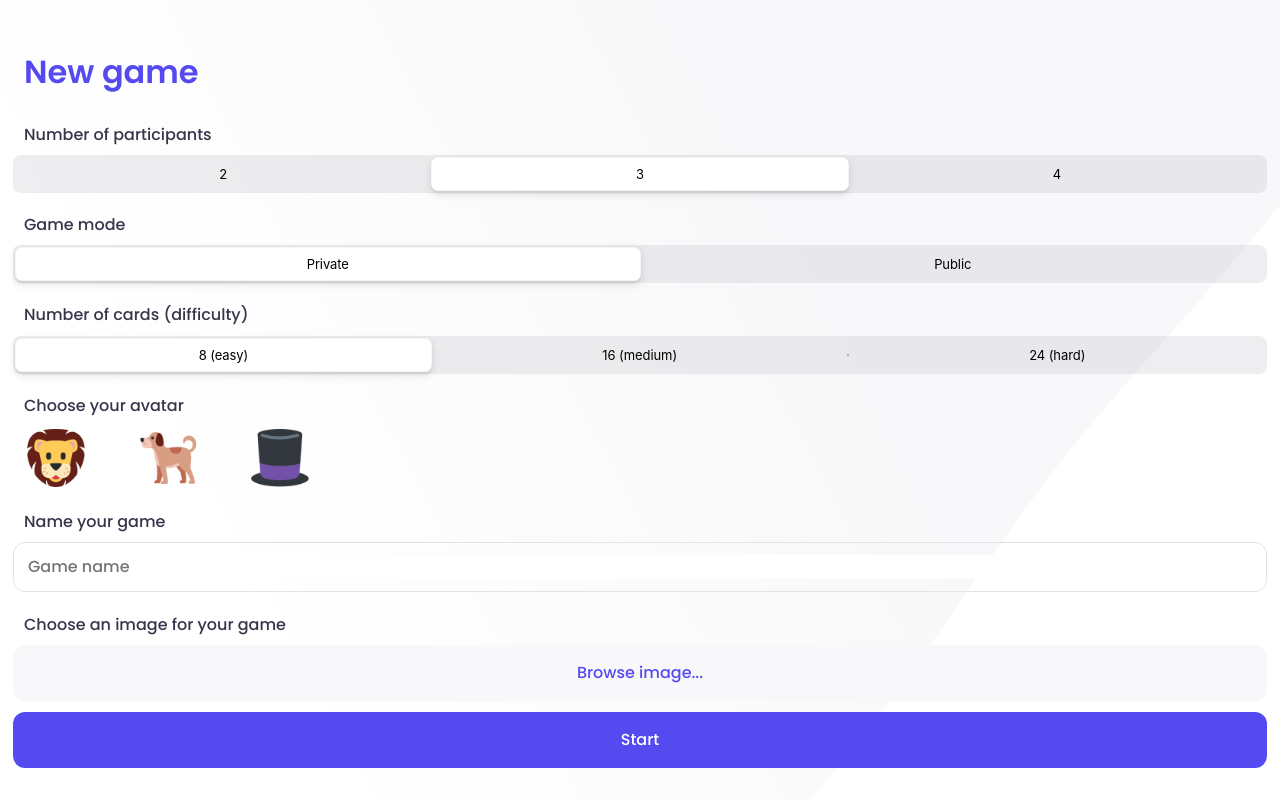
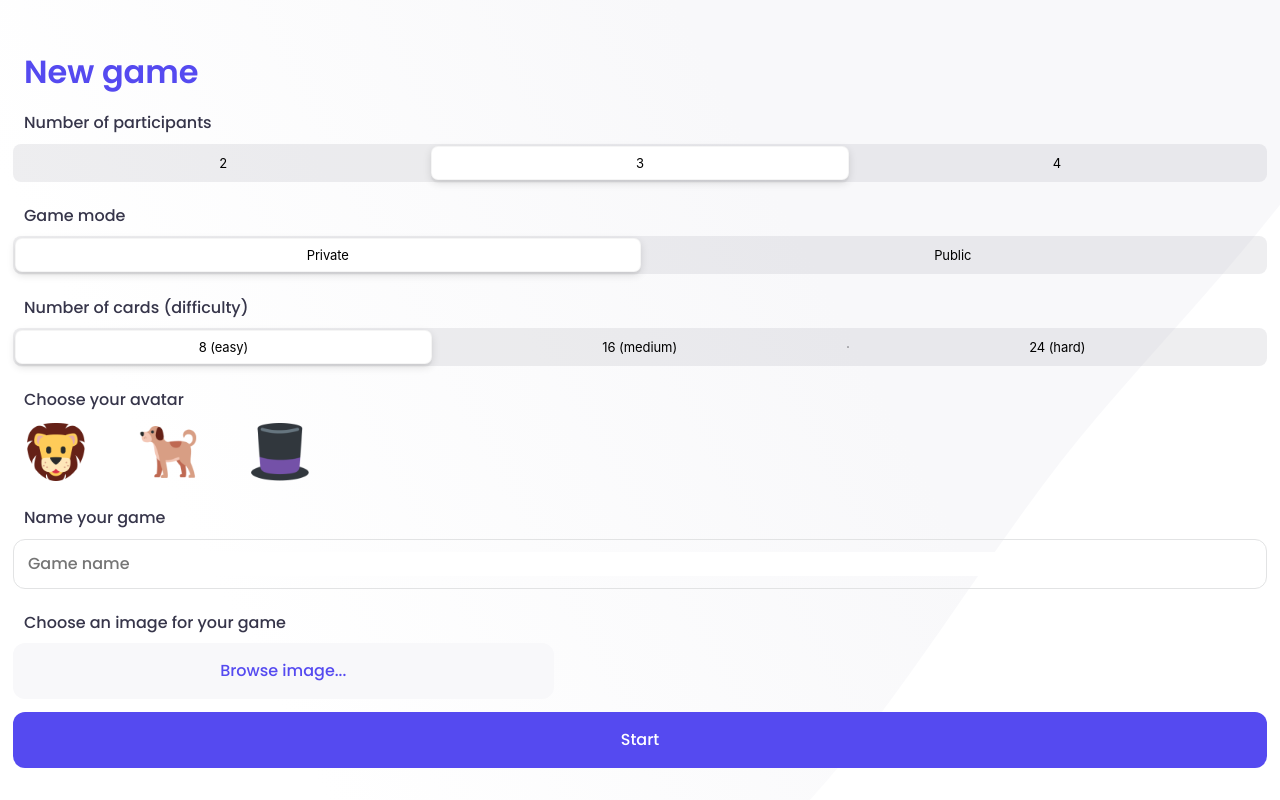
Before and after one commit to Ghianda22/memory, a React (Create React App) app in the folder frontend/: page /newgame in a window 1280 px wide. Built offline with nearby package versions, Linux system fonts and the light colour scheme; a web font is replaced by a local one.

Commit message:
Fixed the style of the browse image button

```diff
--- a/frontend/src/components/SelectionBar.tsx
+++ b/frontend/src/components/SelectionBar.tsx
@@ -57,8 +57,7 @@ const SelectionImageContainer = styled(SelectionBarContainer)`
 	justify-content: left;
 	padding: 0px 11px;
 	background: none;
-	overflow-x: scroll;
-	`;
+`;
 //TODO: set a responsive width
 const ImageContainer = styled(OptionContainer)<{ selected: boolean }>`
 	width: 64px;
--- a/frontend/src/components/generics/Button/StyledButton.tsx
+++ b/frontend/src/components/generics/Button/StyledButton.tsx
@@ -3,8 +3,7 @@ import styled, { css } from "styled-components";
 const StyledButton = styled.button<{ buttonStyle: string }>`
 	font-weight: 500;
 	font-size: 16px;
-	width: 100%;
-	padding: 16px;
+	padding: 16px 14px;
 	border-radius: 12px;
 	border: none;
 	text-align: center;
--- a/frontend/src/components/templates/NewGameTemplate.tsx
+++ b/frontend/src/components/templates/NewGameTemplate.tsx
@@ -17,6 +17,23 @@ const FullPage = styled.div`
 	justify-content: space-between;
 `;
 
+const BrowseImageContainer = styled.div`
+	display: flex;
+	flex-direction: row;
+	align-items: flex-start;
+	justify-content: space-between;
+`;
+const GameImageContainer = styled.div`
+	text-align: end;
+	width: 135%;
+	padding: 5px;
+`;
+
+//TODO: use the image component in the active game page
+// const SelectedGameImage = styled.img`
+// 	width: 75%;
+// `;
+
 export default function NewGameTemplate() {
 	const context = useContext(NewGameContext);
 	const navigate = useNavigate();
@@ -31,11 +48,17 @@ export default function NewGameTemplate() {
 	// })
 
 	const [gameName, setGameName] = useState<string>();
-	const [numberOfPlayers, setNumberOfPlayers] = useState<string>(context.selectionBar[0].options[1]);
-	const [mode, setMode] = useState<string>(context.selectionBar[1].options[0]);
-	const [difficulty, setDifficulty] = useState<string>(context.selectionBar[2].options[0]);
+	const [numberOfPlayers, setNumberOfPlayers] = useState<string>(
+		context.selectionBar[0].options[1]
+	);
+	const [mode, setMode] = useState<string>(
+		context.selectionBar[1].options[0]
+	);
+	const [difficulty, setDifficulty] = useState<string>(
+		context.selectionBar[2].options[0]
+	);
 	const [avatar, setAvatar] = useState<string>("");
-	const [gameImage, setGameImage] = useState<string>(images.background[0]);
+	const [gameImage, setGameImage] = useState<string>("");
 	const [modalIsVisible, setModalIsVisible] = useState<boolean>(false);
 
 	const changeNumberOfPlayers = (numOption: string) => {
@@ -56,10 +79,10 @@ export default function NewGameTemplate() {
 
 	const toggleModal = () => {
 		setModalIsVisible(!modalIsVisible);
-	}
+	};
 	const selectGameImage = (image: string) => {
 		setGameImage(image);
-	}
+	};
 
 	const navigateToNextPage = () => {
 		// if(mode === context.selectionBar[1].options[0])
@@ -70,8 +93,9 @@ export default function NewGameTemplate() {
 	// 	// Backend
 	// }
 	return (
+		<>
+			<Title>{context.title}</Title>
 			<FullPage>
-			<Title>{context.title}</Title>
 				<SelectionBar
 					selectionBar={context.selectionBar[0]}
 					selectedOption={numberOfPlayers}
@@ -109,16 +133,32 @@ export default function NewGameTemplate() {
 				{/* Browse Image modal */}
 				<div>
 					<LabelText>{context.gameImage.label}</LabelText>
+					<BrowseImageContainer>
 						<Button
 							buttonStyle={"secondary"}
 							text={context.gameImage.placeholder}
 							onClickHandler={toggleModal}
 						/>
+						{/* <div></div> */}
+						<GameImageContainer>
+								{/* <SelectedGameImage
+									src={gameImage}
+									alt={gameImage.substring(12)}
+								/> */}
+							</GameImageContainer>
+					</BrowseImageContainer>
 				</div>
+
 				{modalIsVisible && (
-				<Modal text={context.gameImage.closeModal} closeModal={toggleModal}>
+					<Modal
+						text={context.gameImage.closeModal}
+						closeModal={toggleModal}
+					>
 						<SelectionBar
-						selectionBar={{label: context.gameImage.label, options: images.background}}
+							selectionBar={{
+								label: context.gameImage.label,
+								options: images.background,
+							}}
 							selectedOption={gameImage}
 							setOption={selectGameImage}
 							areImages={true}
@@ -132,5 +172,6 @@ export default function NewGameTemplate() {
 					onClickHandler={navigateToNextPage}
 				/>
 			</FullPage>
+		</>
 	);
 }
```
Also changed, not shown: frontend/src/data/newGameData.ts (+0 -14 lines), frontend/public/images/active_games/einstein-ag-bg.jpg. Lines whose indentation alone changed are shown as unchanged.
